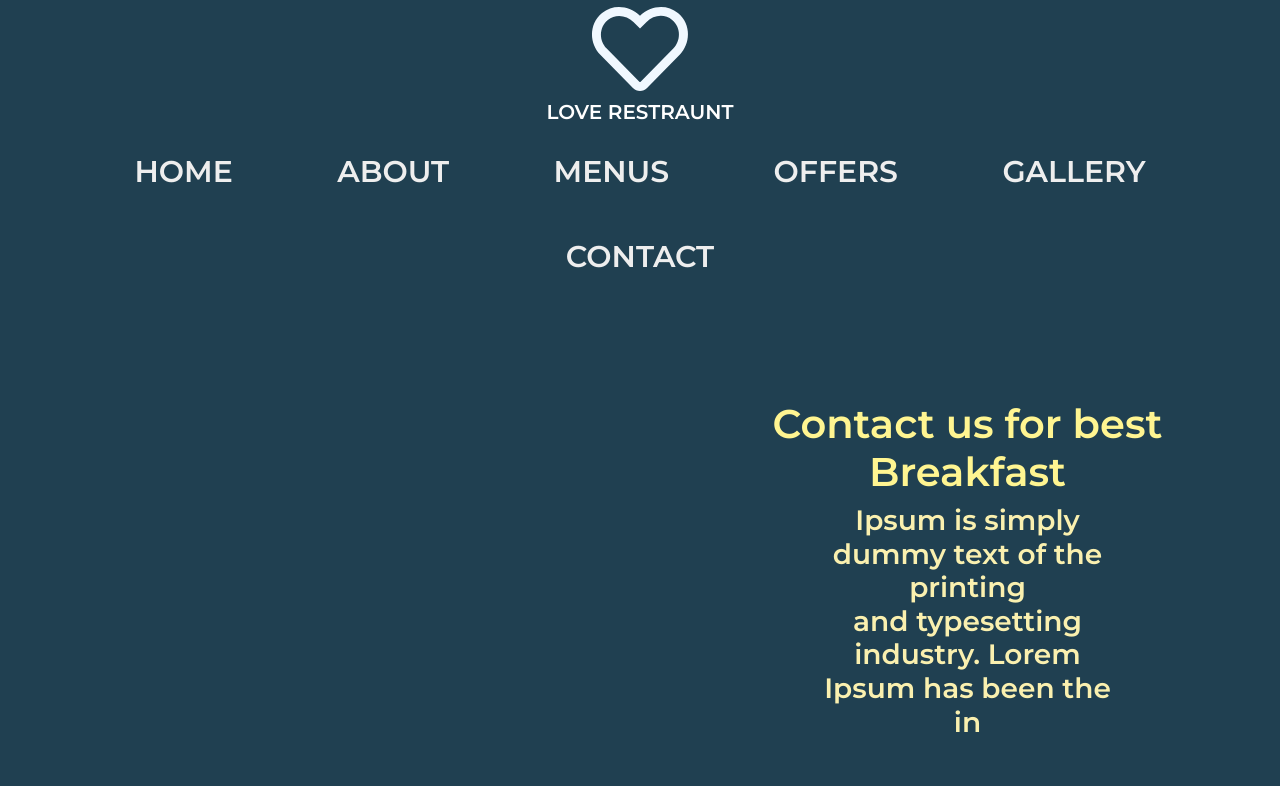
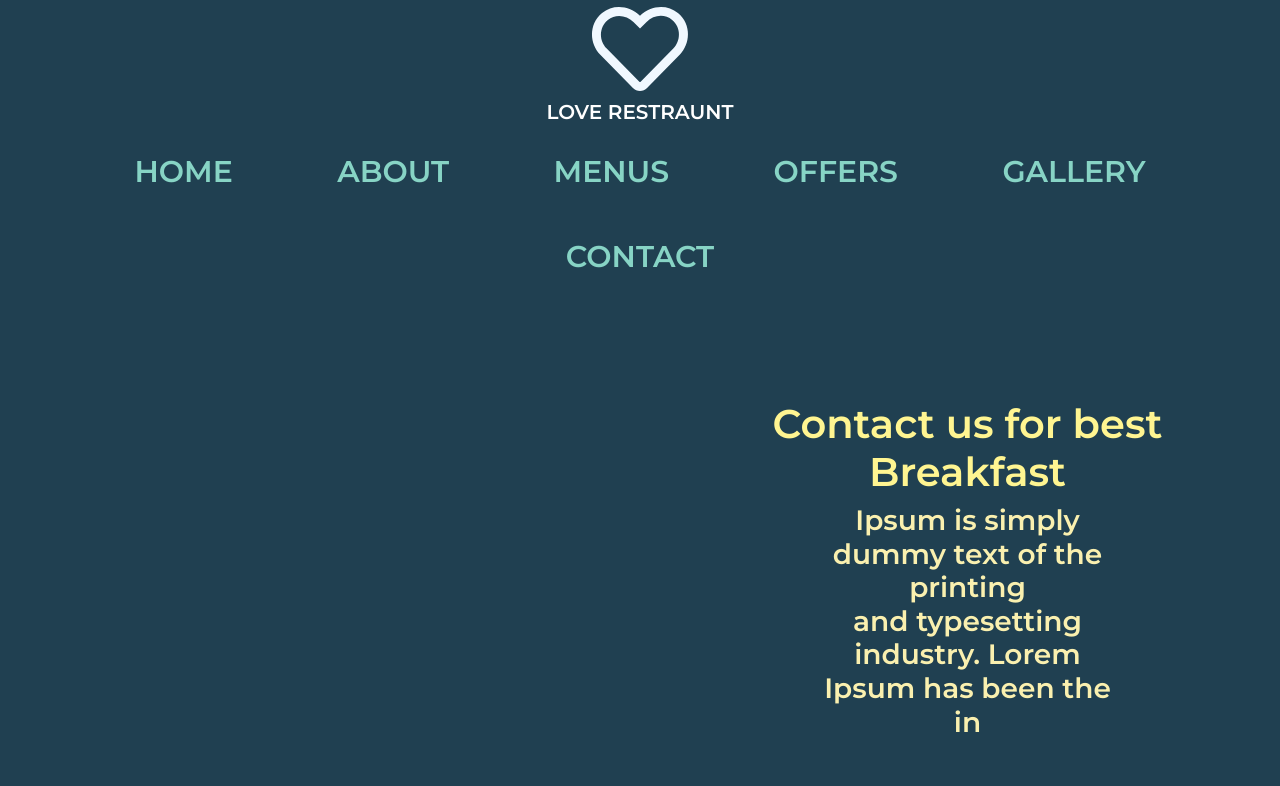
Before and after one commit to bipashaa/golfsierraAI.github.io, a plain HTML site: page cafe/index.html in a window 1280 px wide. Both pictures are taken after a click on the element "LOVE RESTRAUNT". Shown: the top 786 px of the page. Drawn offline with nearby package versions, Linux system fonts and the light colour scheme.

Commit message:
commit 1

```diff
--- a/cafe/styles.css
+++ b/cafe/styles.css
@@ -20,7 +20,7 @@ li a {
 	text-decoration: none;
 	font-size: 30px;
 	font-family: "Montserrat", sans-serif;
-	color: #eeeeee;
+	color: #87d4c5;
 }
 a:hover {
 	text-decoration: none;
```
Also changed, not shown: cafe/index.html (+1 -1 lines).
